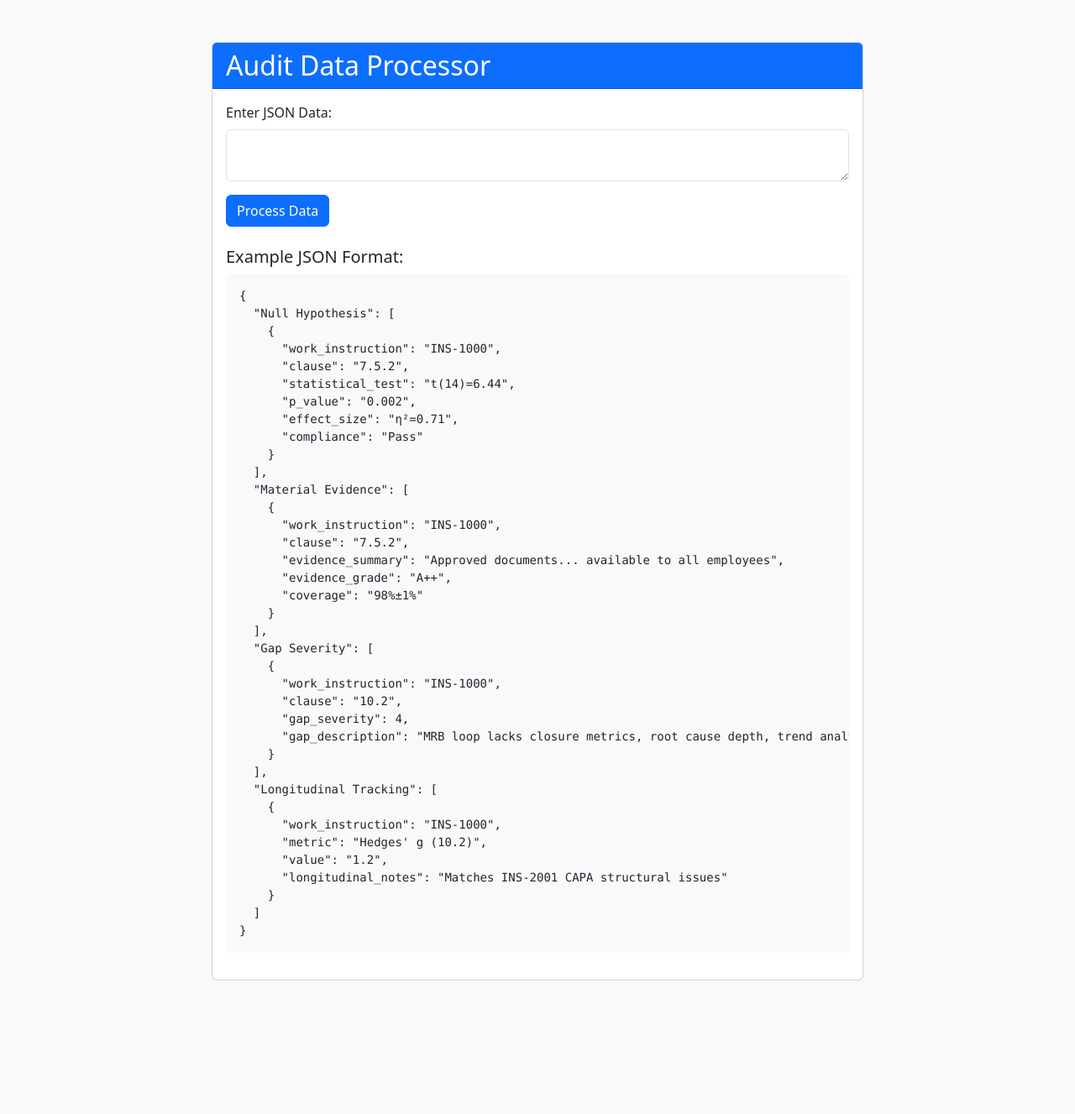
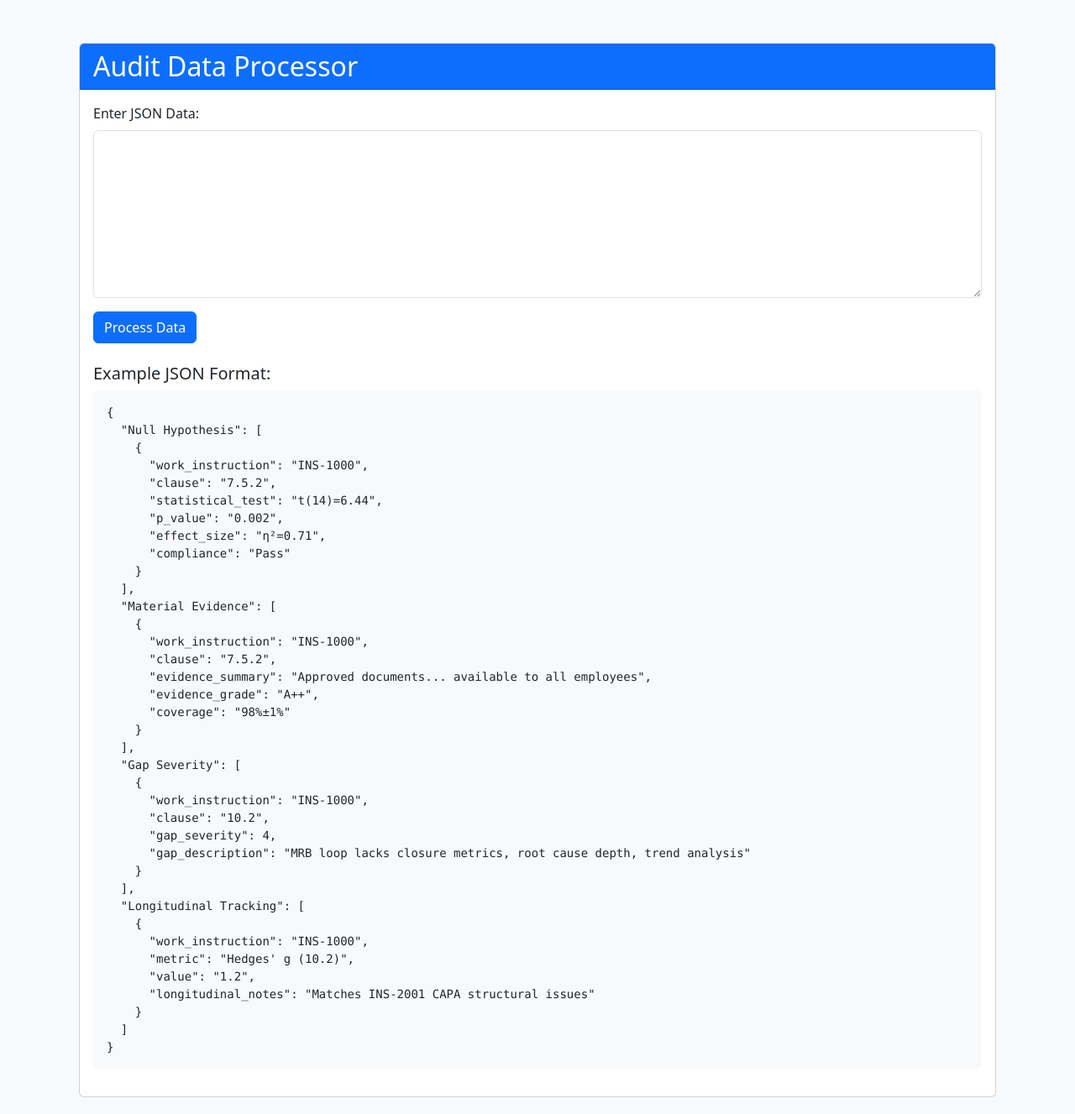
Before and after one commit to emstacho-su/json_writeto_excel_styberg, a Flask app: page / in a window 1280 px wide. Shown: the whole page at 84% size. Before the commit the page ends 1168 px from the top, so only its background shows below. Run offline with Flask 3, Linux system fonts and the light colour scheme.

Commit message:
Update index.html

```diff
--- a/audit_web_app/templates/index.html
+++ b/audit_web_app/templates/index.html
@@ -10,9 +10,12 @@
             padding: 20px;
             background-color: #f8f9fa;
         }
+        .form-control {
+            height: 200px;
+        }
         .container {
-            max-width: 800px;
-            margin-top: 30px;
+            max-width: 90%;
+            margin-top: 2.5%;
         }
         textarea {
             min-height: 300px;
```
